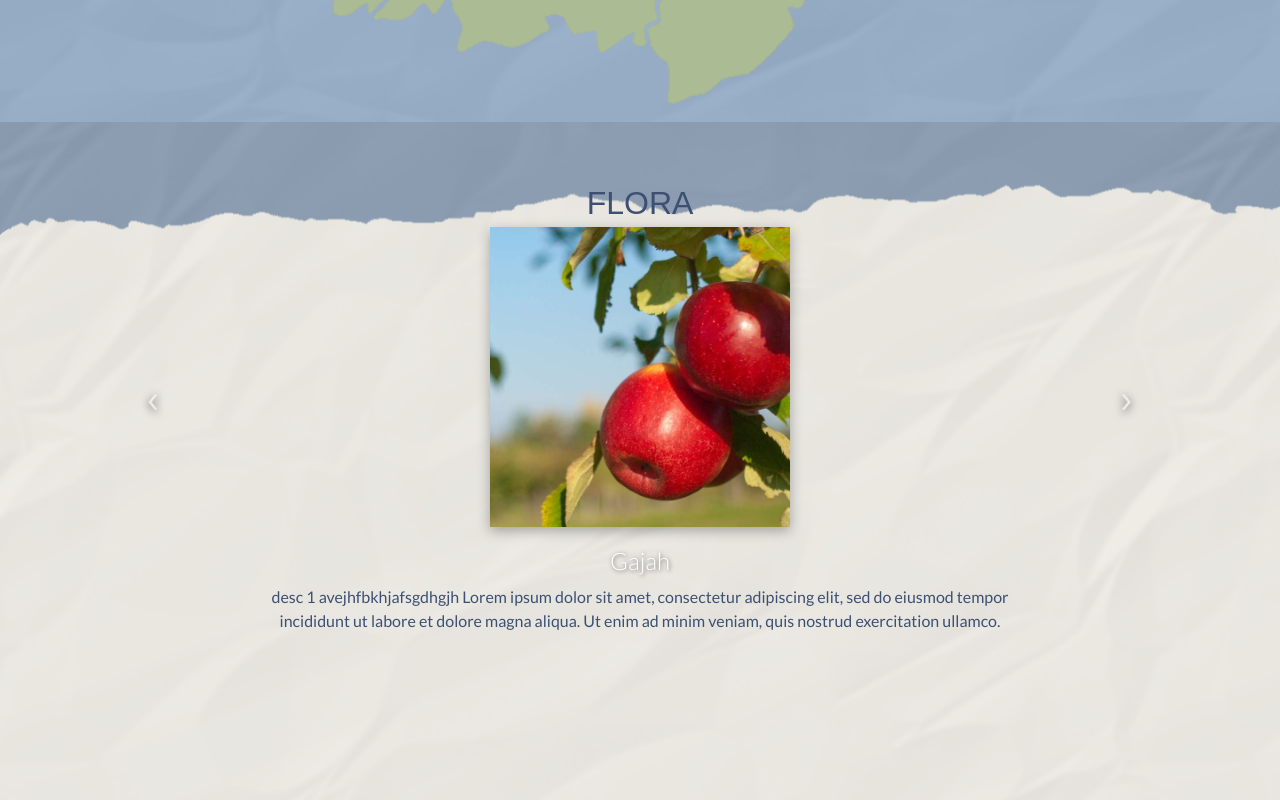
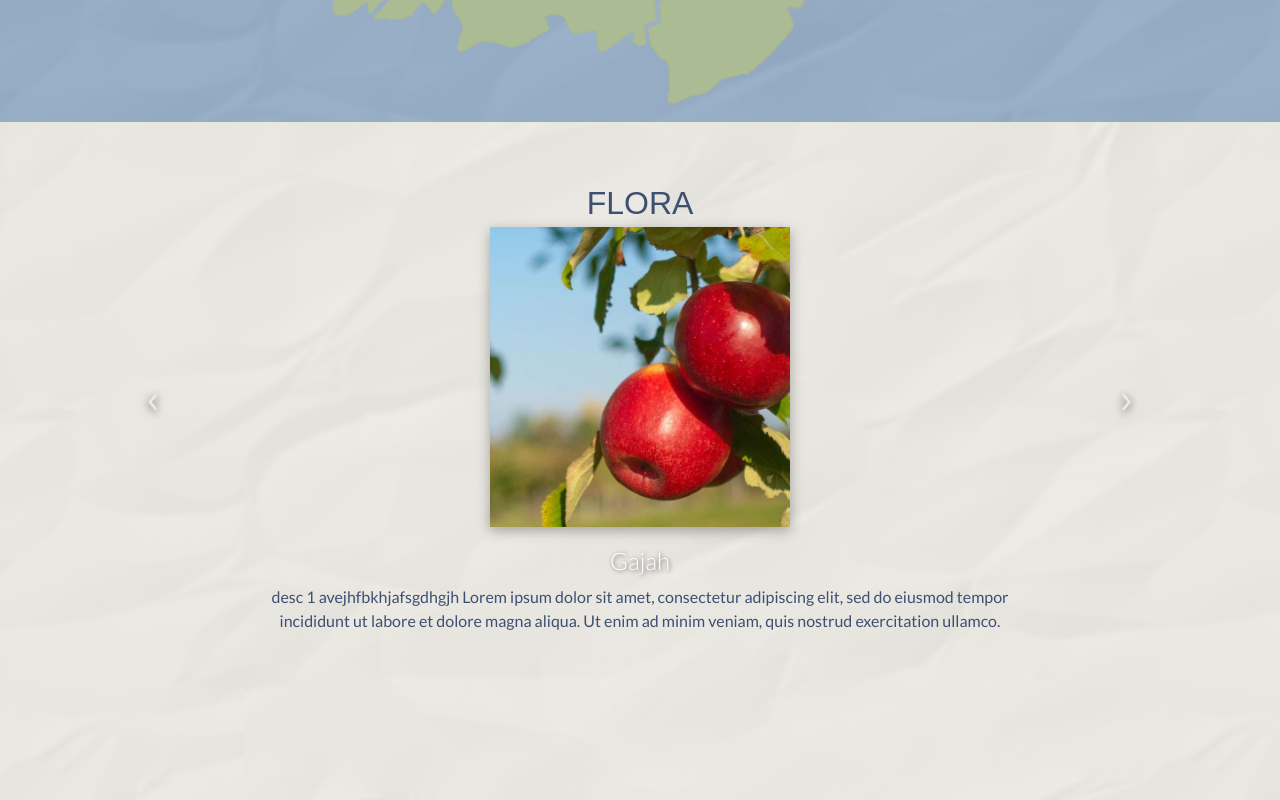
Before and after one commit to danellazs/WebKKN, a React (Vite) app: page /testing in a window 1280 px wide. Shown: the part 2320-3120 px from the top of the page. Built offline with nearby package versions, Linux system fonts and the light colour scheme; no server answers; a web font is replaced by a local one.

Commit message:
fixing flora component

```diff
--- a/src/components/florafauna.tsx
+++ b/src/components/florafauna.tsx
@@ -45,7 +45,7 @@ const FloraFauna: React.FC<FloraFaunaProps> = ({ type = "flora" }) => {
         backgroundSize: "cover",
         backgroundPosition: "center",
         padding: "4rem 1rem 1rem 1rem",
-        aspectRatio: "1440 / 1900",
+        // aspectRatio: "1440 / 1900",
         display: "flex",
         flexDirection: "column",
         alignItems: "center",
@@ -53,6 +53,7 @@ const FloraFauna: React.FC<FloraFaunaProps> = ({ type = "flora" }) => {
         zIndex: 20,
         width: "100%",
         position: "relative",
+        minHeight: "100vh",
       }}
     >
       {/* TITLE HEADER */}
```
